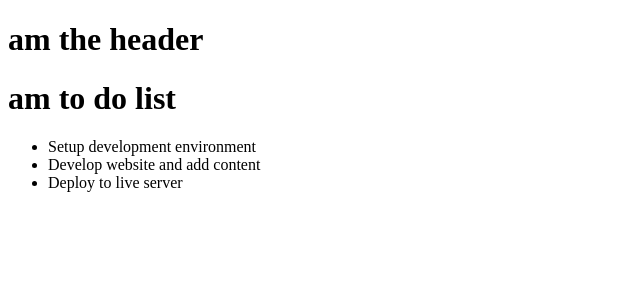
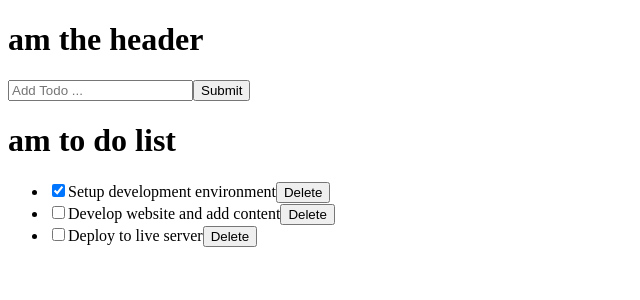
Before and after one commit to maenkhraisha/todo-list-application, a React (Create React App) app: page / in a window 1280 px wide. Shown: the top 300 px of the page, without its empty margins (0-640 px from the left). Built offline with nearby package versions, Linux system fonts and the light colour scheme.

Commit message:
add item event

```diff
--- a/package.json
+++ b/package.json
@@ -9,6 +9,7 @@
     "react": "^18.1.0",
     "react-dom": "^18.1.0",
     "react-scripts": "5.0.1",
+    "uuid": "^8.3.2",
     "web-vitals": "^2.1.4"
   },
   "scripts": {
--- a/src/components/InputTodo.js
+++ b/src/components/InputTodo.js
@@ -0,0 +1,36 @@
+import React, {Component} from "react";
+
+class InputTodo extends Component {
+    state = {
+        title : ""
+    };
+
+onChange = e => {
+    this.setState({
+        [e.target.name]:e.target.value
+    })
+}
+handleSubmit = e => {
+    e.preventDefault();
+    if(this.state.title.trim()){
+        this.props.addTodoProps(this.state.title);
+        this.setState({title:""});
+    }
+}
+render() {
+    return (
+            <form onSubmit={this.handleSubmit}>
+                <input
+                type="text"
+                placeholder="Add Todo ..."
+                value={this.state.title}
+                name="title"
+                onChange={this.onChange}
+                />
+                <button>Submit</button>
+            </form>
+        )
+    }
+}
+
+export default InputTodo
--- a/src/components/TodoContainer.js
+++ b/src/components/TodoContainer.js
@@ -1,6 +1,8 @@
 import React from "react";
 import TodosList from "./TodosList";
 import Header from "./Header";
+import InputTodo from "./InputTodo";
+import {v4 as uuidv4} from "uuid"
 
 class TodoContainer extends React.Component {
 
@@ -23,11 +25,52 @@
             }
         ]
     };
+
+    handleCheckBox = id => {
+        this.setState(prevState => {
+            return {
+            todos: prevState.todos.map(todo => {
+              if (todo.id === id) {
+                return {
+                    ...todo,
+                    completed : !todo.completed
+                }
+              }
+              return todo
+            }),
+          }})
+    };
+
+    delTodo = id => {
+        this.setState({
+            todos:[
+                ...this.state.todos.filter(todo=>{
+                        return todo.id !== id;
+                    }
+                )
+            ]
+        }
+        )
+    }
+
+    addTodoItem = title => {
+        const newItem = {
+            id: uuidv4(),
+            title: title,
+            completed: false
+        }
+        this.setState({
+            todos: [...this.state.todos,newItem]
+        })
+    }
     render() {
         return (
             <div>
                 <Header />
-                <TodosList todos={this.state.todos} />
+                <InputTodo addTodoProps={this.addTodoItem} />
+                <TodosList todos={this.state.todos}
+                handleCheckBoxChange ={this.handleCheckBox}
+                handleDeleteButton={this.delTodo}/>
             </div>
         );
     }
--- a/src/components/TodoItem.js
+++ b/src/components/TodoItem.js
@@ -2,7 +2,14 @@
 
 class TodoItem extends React.Component{
         render(){
-            return  <li>{this.props.todo.title}</li>
+            return  <li>
+            <input type="checkbox"
+            checked={this.props.todo.completed}
+            onChange={() => this.props.handleCheckBoxChange(this.props.todo.id)}
+            />
+            {this.props.todo.title}
+            <button onClick={() => this.props.handleDeleteButton(this.props.todo.id)}>Delete</button>
+            </li>
         }
     }
 
--- a/src/components/TodosList.js
+++ b/src/components/TodosList.js
@@ -8,7 +8,11 @@
     <h1>am to do list</h1>
       <ul>
         {this.props.todos.map(todo => (
-          <TodoItem key={todo.id} todo={todo} />
+          <TodoItem
+          key={todo.id}
+          todo={todo}
+          handleCheckBoxChange = {this.props.handleCheckBoxChange}
+          handleDeleteButton={this.props.handleDeleteButton}/>
         ))}
       </ul>
     </>
```
Also changed, not shown: 1 other file (tests, documents, lock files or other folders).
